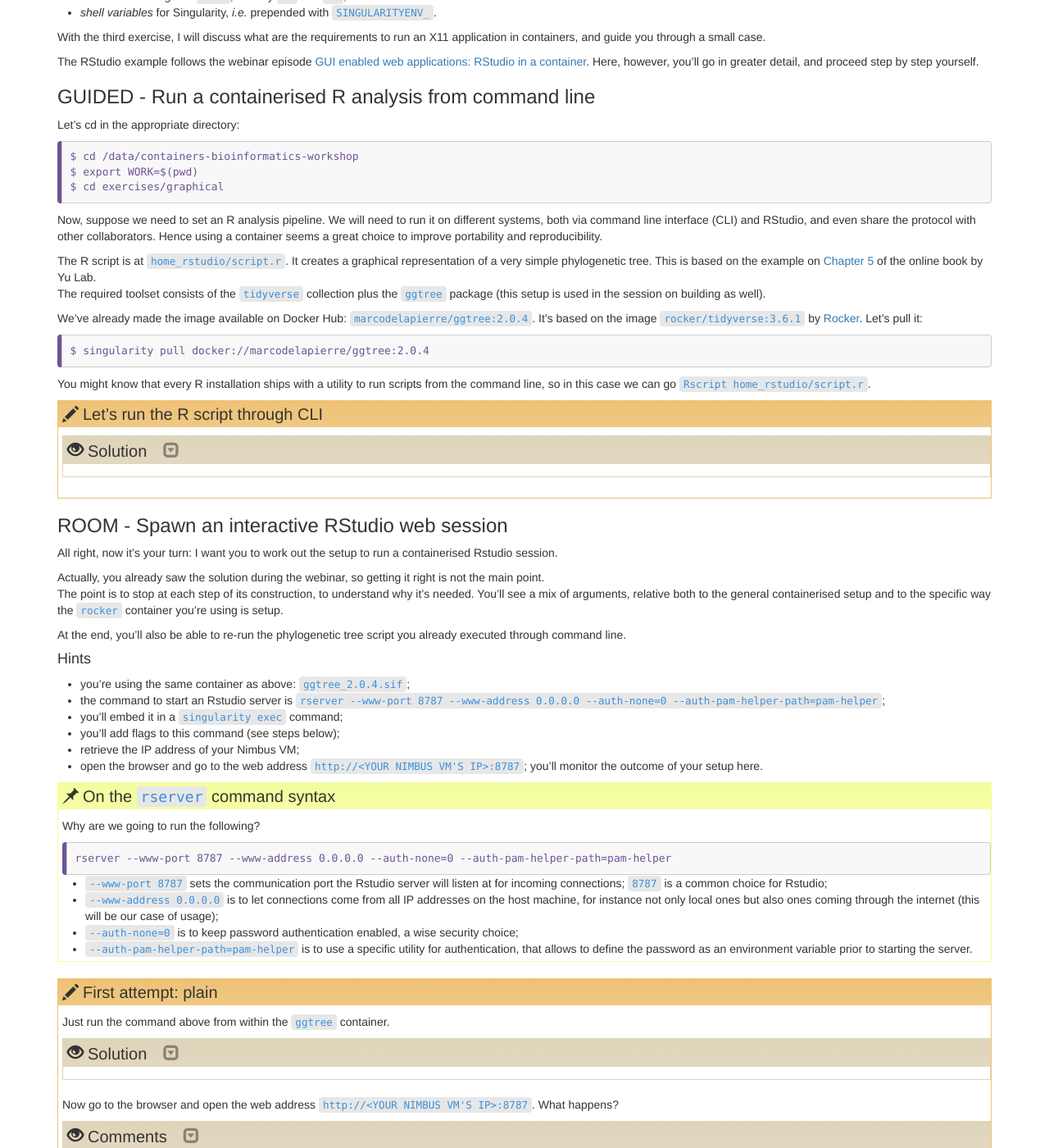
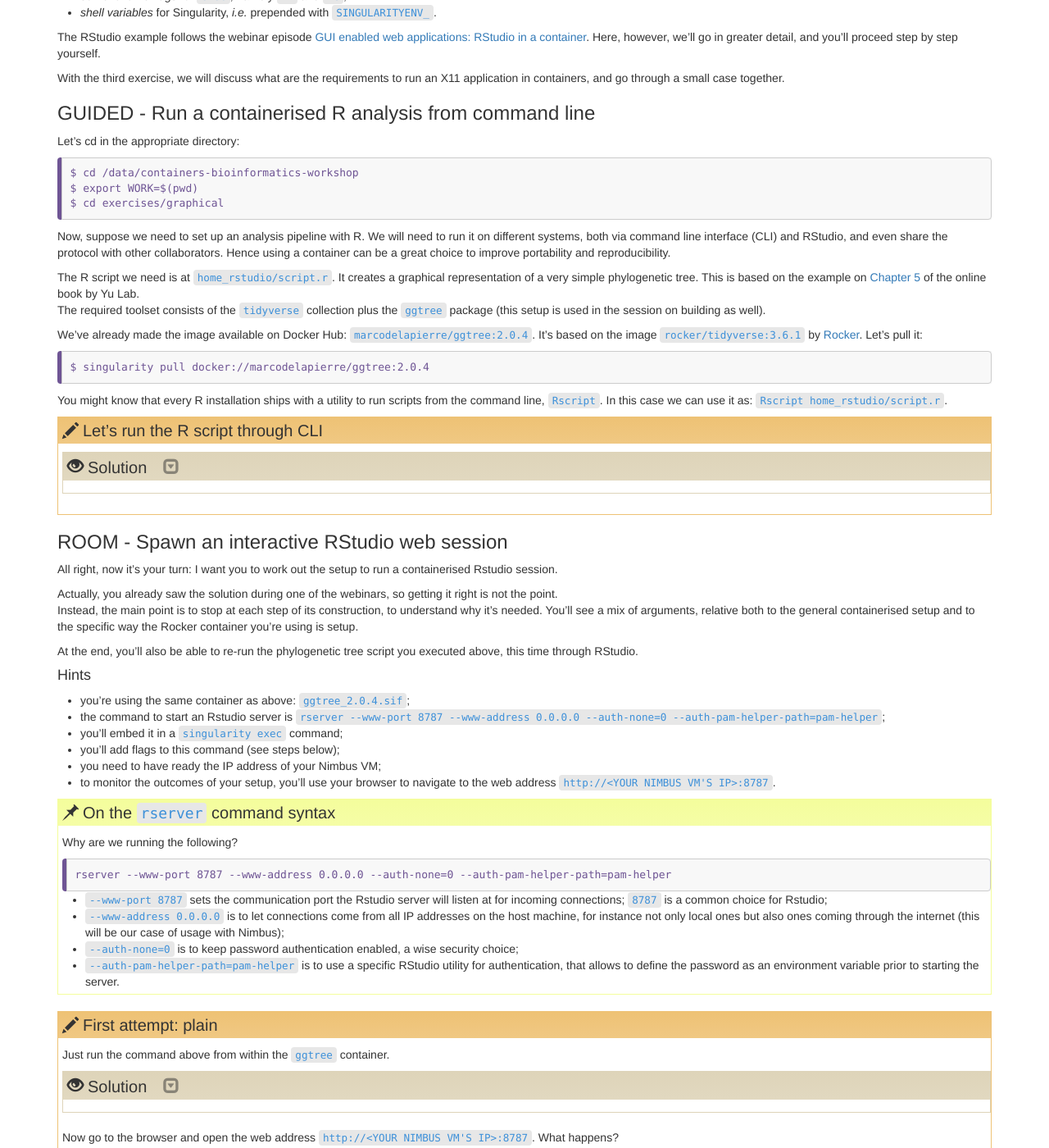
Before and after one commit to PawseySC/containers-bioinformatics-workshop, a Jekyll site: the page built from _episodes/4.graphical.md, in a window 1280 px wide and 1400 px high, scrolled down 561 px. Shown: the whole window at 82% size. Built offline with Jekyll 4.4.1, drawn with Linux system fonts in a browser that asks for light colours; some of the changed text lies outside the part shown.

Commit message:
review s2: 1st edits

````diff
--- a/_episodes/4.graphical.md
+++ b/_episodes/4.graphical.md
@@ -13,7 +13,7 @@ In this session, we're having a look at examples of how to setup and run contain
 
 In particular we'll cover:
 * an RStudio web server (with a phylogenetic tree package)
-* a Jupyter Notebook web server (with a visualisation library for interaction networks)
+* **if time allows**, a Jupyter Notebook web server (with a visualisation library for interaction networks)
 * an X11 windowed application (Gnuplot, a data analysis utility)
 
 For the first two exercises, we're going to review the following Singularity syntax:
@@ -21,9 +21,9 @@ For the first two exercises, we're going to review the following Singularity syn
 * some *runtime flags* for `exec`, namely `-B` and `-C`;
 * *shell variables* for Singularity, *i.e.* prepended with `SINGULARITYENV_`.
 
-With the third exercise, I will discuss what are the requirements to run an X11 application in containers, and guide you through a small case.
+The RStudio example follows the webinar episode [GUI enabled web applications: RStudio in a container](https://pawseysc.github.io/singularity-containers/23-web-rstudio/index.html).  Here, however, we'll go in greater detail, and you'll proceed step by step yourself.
 
-The RStudio example follows the webinar episode [GUI enabled web applications: RStudio in a container](https://pawseysc.github.io/singularity-containers/23-web-rstudio/index.html).  Here, however, you'll go in greater detail, and proceed step by step yourself.
+With the third exercise, we will discuss what are the requirements to run an X11 application in containers, and go through a small case together.
 
 
 ### GUIDED - Run a containerised R analysis from command line
@@ -37,9 +37,9 @@ $ cd exercises/graphical
 ```
 {: .bash}
 
-Now, suppose we need to set an R analysis pipeline.  We will need to run it on different systems, both via command line interface (CLI) and RStudio, and even share the protocol with other collaborators.  Hence using a container seems a great choice to improve portability and reproducibility.
+Now, suppose we need to set up an analysis pipeline with R.  We will need to run it on different systems, both via command line interface (CLI) and RStudio, and even share the protocol with other collaborators.  Hence using a container can be a great choice to improve portability and reproducibility.
 
-The R script is at `home_rstudio/script.r`.  It creates a graphical representation of a very simple phylogenetic tree.  This is based on the example on [Chapter 5](https://yulab-smu.github.io/treedata-book/chapter5.html) of the online book by Yu Lab.
+The R script we need is at `home_rstudio/script.r`.  It creates a graphical representation of a very simple phylogenetic tree.  This is based on the example on [Chapter 5](https://yulab-smu.github.io/treedata-book/chapter5.html) of the online book by Yu Lab.
 The required toolset consists of the `tidyverse` collection plus the `ggtree` package (this setup is used in the session on building as well).
 
 We've already made the image available on Docker Hub: `marcodelapierre/ggtree:2.0.4`.  It's based on the image `rocker/tidyverse:3.6.1` by [Rocker](https://www.rocker-project.org).  Let's pull it:
@@ -49,7 +49,7 @@ $ singularity pull docker://marcodelapierre/ggtree:2.0.4
 ```
 {: .bash}
 
-You might know that every R installation ships with a utility to run scripts from the command line, so in this case we can go `Rscript home_rstudio/script.r`.
+You might know that every R installation ships with a utility to run scripts from the command line, `Rscript`.  In this case we can use it as: `Rscript home_rstudio/script.r`.
 
 
 > ## Let's run the R script through CLI
@@ -82,23 +82,23 @@ You might know that every R installation ships with a utility to run scripts fro
 
 All right, now it's your turn: I want you to work out the setup to run a containerised Rstudio session.
 
-Actually, you already saw the solution during the webinar, so getting it right is not the main point.
-The point is to stop at each step of its construction, to understand why it's needed.  You'll see a mix of arguments, relative both to the general containerised setup and to the specific way the `rocker` container you're using is setup.
+Actually, you already saw the solution during one of the webinars, so getting it right is not the point.
+Instead, the main point is to stop at each step of its construction, to understand why it's needed.  You'll see a mix of arguments, relative both to the general containerised setup and to the specific way the Rocker container you're using is setup.
 
-At the end, you'll also be able to re-run the phylogenetic tree script you already executed through command line.
+At the end, you'll also be able to re-run the phylogenetic tree script you executed above, this time through RStudio.
 
 #### Hints
 * you're using the same container as above: `ggtree_2.0.4.sif`;
 * the command to start an Rstudio server is `rserver --www-port 8787 --www-address 0.0.0.0 --auth-none=0 --auth-pam-helper-path=pam-helper`;
 * you'll embed it in a `singularity exec` command;
 * you'll add flags to this command (see steps below);
-* retrieve the IP address of your Nimbus VM;
-* open the browser and go to the web address `http://<YOUR NIMBUS VM'S IP>:8787`; you'll monitor the outcome of your setup here.
+* you need to have ready the IP address of your Nimbus VM;
+* to monitor the outcomes of your setup, you'll use your browser to navigate to the web address `http://<YOUR NIMBUS VM'S IP>:8787`.
 
 
 > ## On the `rserver` command syntax
 >
-> Why are we going to run the following?
+> Why are we running the following?
 >
 > ```
 > rserver --www-port 8787 --www-address 0.0.0.0 --auth-none=0 --auth-pam-helper-path=pam-helper
@@ -106,9 +106,9 @@ At the end, you'll also be able to re-run the phylogenetic tree script you alrea
 > {: .source}
 >
 > * `--www-port 8787` sets the communication port the Rstudio server will listen at for incoming connections; `8787` is a common choice for Rstudio;
-> * `--www-address 0.0.0.0` is to let connections come from all IP addresses on the host machine, for instance not only local ones but also ones coming through the internet (this will be our case of usage);
+> * `--www-address 0.0.0.0` is to let connections come from all IP addresses on the host machine, for instance not only local ones but also ones coming through the internet (this will be our case of usage with Nimbus);
 > * `--auth-none=0` is to keep password authentication enabled, a wise security choice;
-> * `--auth-pam-helper-path=pam-helper` is to use a specific utility for authentication, that allows to define the password as an environment variable prior to starting the server.
+> * `--auth-pam-helper-path=pam-helper` is to use a specific RStudio utility for authentication, that allows to define the password as an environment variable prior to starting the server.
 {: .callout}
 
 
@@ -305,7 +305,9 @@ At the end, you'll also be able to re-run the phylogenetic tree script you alrea
 -->
 
 
-### ROOM - Launch a Jupyter Notebook session
+### ROOM - Bonus - Launch a Jupyter Notebook session
+
+Go through this only **if time allows**.
 
 Another quite powerful and general-purpose graphical platform is Jupyter.  It provides a friendly interface to execute workflows in several language, the most common being Python and R.  Notably, these days a lot of Python visualisation libraries are being developed specifically for Jupyter, so that the only way to use them is on this platform.
 
````
